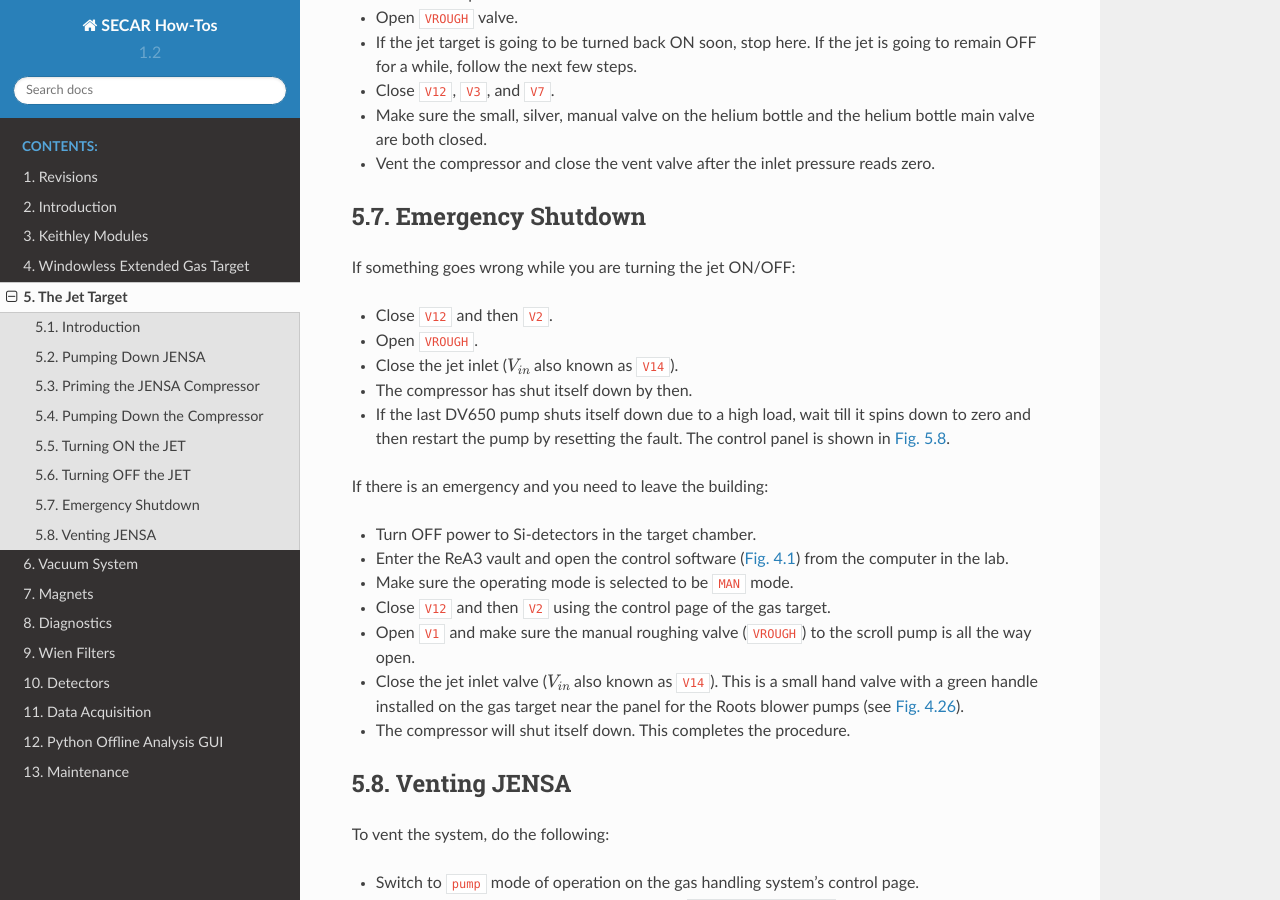
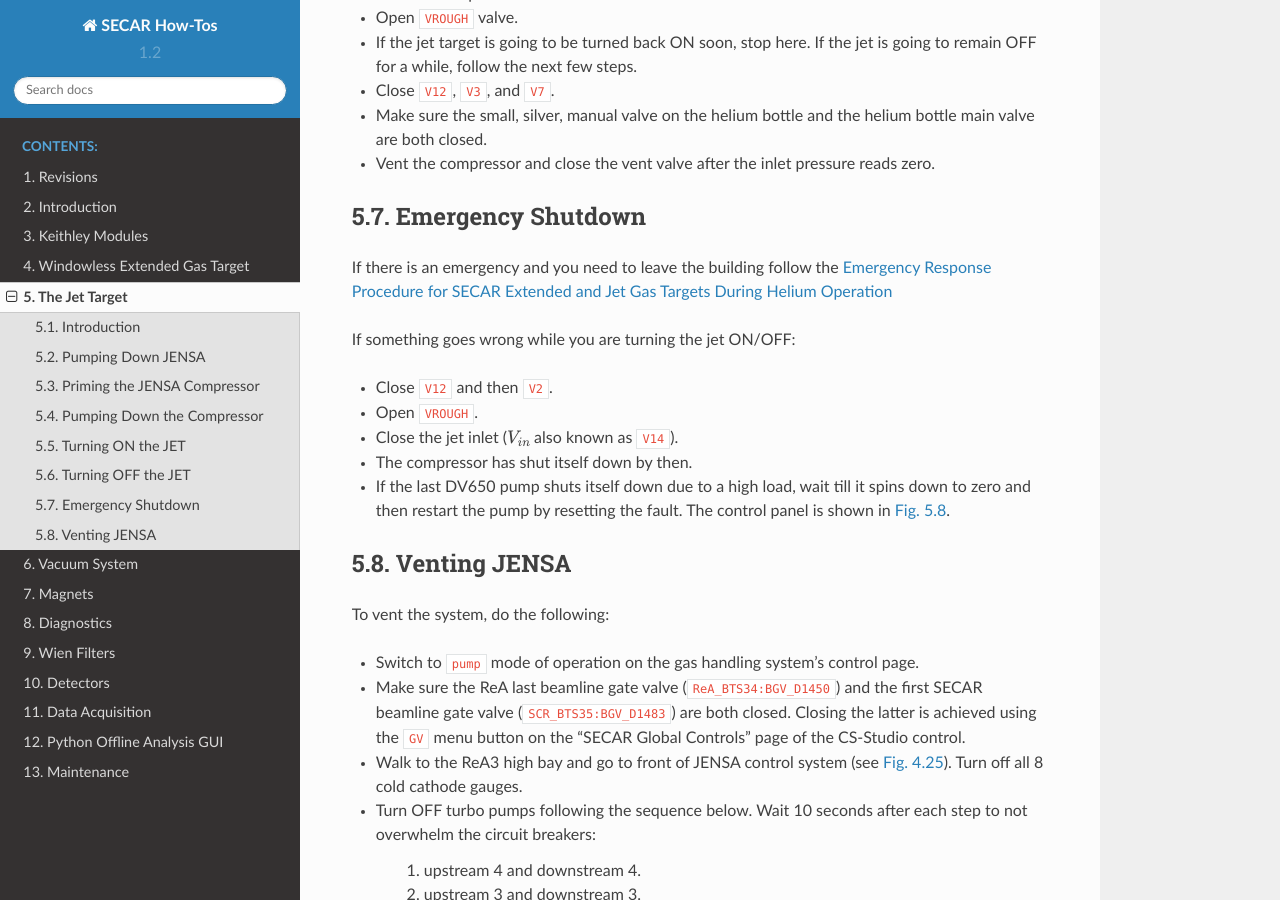
Before and after one commit to secar600/secar-documents, a Sphinx documentation site: the page built from source/jensa.rst, in a window 1280 px wide and 900 px high, scrolled down 13622 px. Built offline with Sphinx 7.4.7 and the Read the Docs theme 2.0.0, drawn with Linux system fonts in a browser that asks for light colours.

Commit message:
Update jensa.rst

```diff
--- a/source/jensa.rst
+++ b/source/jensa.rst
@@ -284,6 +284,8 @@ Turning OFF the JET
 Emergency Shutdown
 ------------------
 
+If there is an emergency and you need to leave the building follow the `Emergency Response Procedure for SECAR Extended and Jet Gas Targets During Helium Operation <https://portal.frib.msu.edu/sites/dcc/pages/dcclink.aspx?WBS=M41600&Sub=PR&SN=001537>`_
+
 If something goes wrong while you are turning the jet ON/OFF:
 
 - Close :code:`V12` and then :code:`V2`.
@@ -291,16 +293,6 @@ If something goes wrong while you are turning the jet ON/OFF:
 - Close the jet inlet (:math:`V_{in}` also known as :code:`V14`).
 - The compressor has shut itself down by then.
 - If the last DV650 pump shuts itself down due to a high load, wait till it spins down to zero and then restart the pump by resetting the fault. The control panel is shown in :numref:`figure1`.
-
-If there is an emergency and you need to leave the building:
-
-- Turn OFF power to Si-detectors in the target chamber.
-- Enter the ReA3 vault and open the control software (:numref:`CSS_Screen`) from the computer in the lab.
-- Make sure the operating mode is selected to be :code:`MAN` mode.
-- Close :code:`V12` and then :code:`V2` using the control page of the gas target.
-- Open :code:`V1` and make sure the manual roughing valve (:code:`VROUGH`) to the scroll pump is all the way open.
-- Close the jet inlet valve (:math:`V_{in}` also known as :code:`V14`). This is a small hand valve with a green handle installed on the gas target near the panel for the Roots blower pumps (see :numref:`Rootspump_rack`).
-- The compressor will shut itself down. This completes the procedure.
 
 Venting JENSA
 -------------
```
